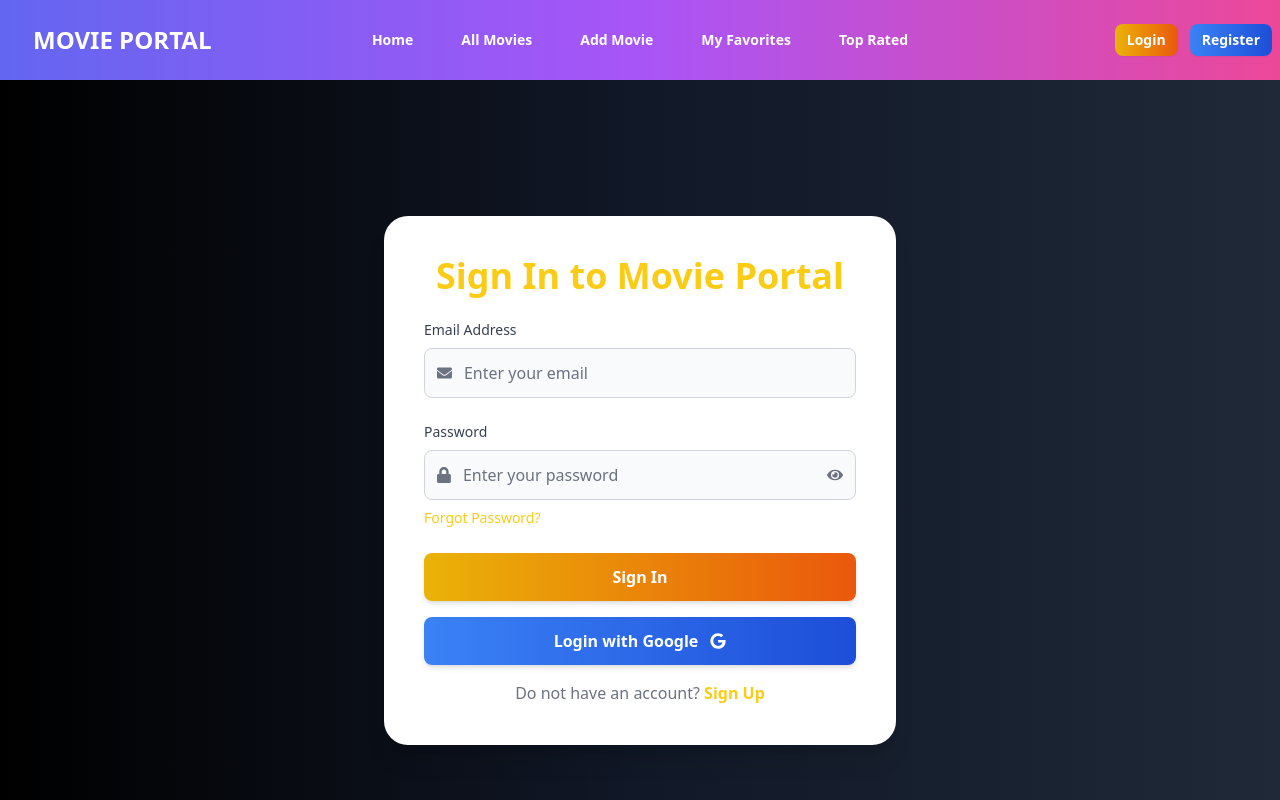
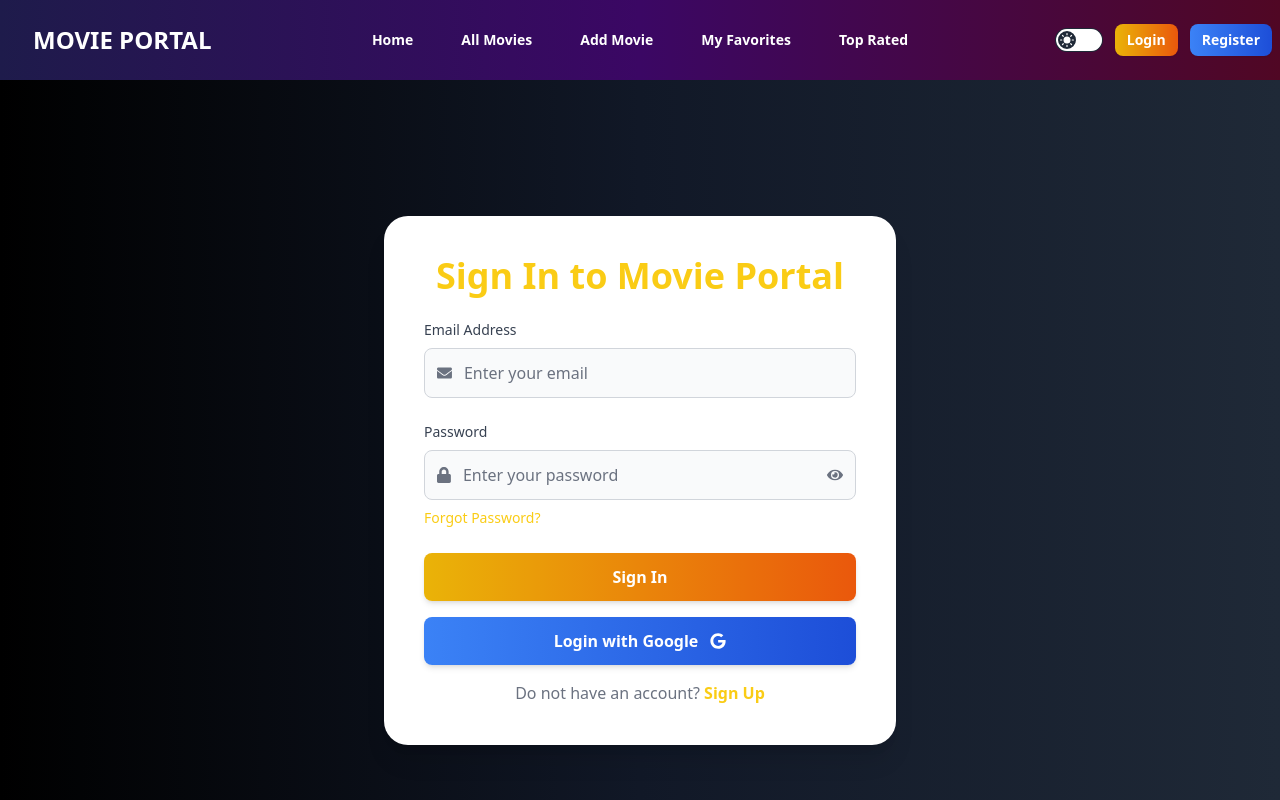
Before and after one commit to nahidn228/Movie-Portal-Client, a React (Vite) app: page /login in a window 1280 px wide. Shown: the top 800 px of the page. Built offline with nearby package versions, Linux system fonts and the light colour scheme; no server answers.

Commit message:
implement dark theme

```diff
--- a/index.html
+++ b/index.html
@@ -1,5 +1,5 @@
 <!DOCTYPE html>
-<html lang="en">
+<html lang="en" data-theme="light">
   <head>
     <meta charset="UTF-8" />
     <link rel="icon" type="image/svg+xml" href="/vite.svg" />
--- a/src/components/Navbar.jsx
+++ b/src/components/Navbar.jsx
@@ -1,20 +1,38 @@
-import { useContext } from "react";
+import { useContext, useEffect, useState } from "react";
 import { NavLink } from "react-router-dom";
 import navImg from "../assets/user.png";
 import { AuthContext } from "../provider/AuthProvider";
 
 const Navbar = () => {
   const { user, signOutUser } = useContext(AuthContext);
-  console.log(user);
+  const [isDarkMode, setIsDarkMode] = useState(false);
+
+  // Check and set the theme from localStorage on initial render
+  useEffect(() => {
+    const savedTheme = localStorage.getItem("theme");
+    if (savedTheme) {
+      setIsDarkMode(savedTheme === "dark");
+      document.body.classList.toggle("dark", savedTheme === "dark");
+    }
+  }, []);
 
   const handleSignOut = () => {
     signOutUser()
       .then(() => {
-        console.log("sign out success");
+        console.log("Sign out success");
       })
-      .catch(() => {
-        // An error happened.
+      .catch((error) => {
+        console.error("Sign out error:", error);
       });
+  };
+
+  const handleThemeToggle = () => {
+    const newTheme = !isDarkMode;
+    setIsDarkMode(newTheme);
+    // Store the selected theme in localStorage
+    localStorage.setItem("theme", newTheme ? "dark" : "light");
+    // Toggle the dark mode class on the body element
+    document.body.classList.toggle("dark", newTheme);
   };
 
   const navLinks = (
@@ -63,7 +81,7 @@ const Navbar = () => {
   );
 
   return (
-    <div className="navbar bg-gradient-to-r from-indigo-500 via-purple-500 to-pink-500 text-white shadow-lg">
+    <div className="navbar bg-gradient-to-r from-indigo-950 via-purple-950 to-pink-950 text-white shadow-lg">
       {/* Navbar Start */}
       <div className="navbar-start">
         <div className="dropdown">
@@ -109,6 +127,47 @@ const Navbar = () => {
 
       {/* Navbar End */}
       <div className="navbar-end space-x-3">
+        {/* Toggle Theme */}
+        <div>
+          <label className="grid cursor-pointer place-items-center">
+            <input
+              type="checkbox"
+              checked={isDarkMode}
+              onChange={handleThemeToggle}
+              className="toggle theme-controller bg-base-content col-span-2 col-start-1 row-start-1"
+            />
+            <svg
+              className="stroke-base-100 fill-base-100 col-start-1 row-start-1"
+              xmlns="http://www.w3.org/2000/svg"
+              width="14"
+              height="14"
+              viewBox="0 0 24 24"
+              fill="none"
+              stroke="currentColor"
+              strokeWidth="2"
+              strokeLinecap="round"
+              strokeLinejoin="round"
+            >
+              <circle cx="12" cy="12" r="5" />
+              <path d="M12 1v2M12 21v2M4.2 4.2l1.4 1.4M18.4 18.4l1.4 1.4M1 12h2M21 12h2M4.2 19.8l1.4-1.4M18.4 5.6l1.4-1.4" />
+            </svg>
+            <svg
+              className="stroke-base-100 fill-base-100 col-start-2 row-start-1"
+              xmlns="http://www.w3.org/2000/svg"
+              width="14"
+              height="14"
+              viewBox="0 0 24 24"
+              fill="none"
+              stroke="currentColor"
+              strokeWidth="2"
+              strokeLinecap="round"
+              strokeLinejoin="round"
+            >
+              <path d="M21 12.79A9 9 0 1 1 11.21 3 7 7 0 0 0 21 12.79z"></path>
+            </svg>
+          </label>
+        </div>
+
         {!user ? (
           <>
             <NavLink
@@ -129,7 +188,6 @@ const Navbar = () => {
             {user && user?.photoURL ? (
               <div className="relative inline-block group">
                 {/* User img */}
-
                 <img
                   className="w-10 h-10 rounded-full object-cover"
                   src={user?.photoURL}
--- a/src/index.css
+++ b/src/index.css
@@ -1,3 +1,15 @@
 @tailwind base;
 @tailwind components;
 @tailwind utilities;
+
+svg.star-svg{
+    display: inline;
+}
+
+
+.dark .bg-white {
+    background-color: #1a202c; /* Dark background */
+  }
+  .dark .text-black {
+    color: white; /* Light text for dark mode */
+  }
--- a/src/pages/NotFound.jsx
+++ b/src/pages/NotFound.jsx
@@ -23,7 +23,7 @@ const NotFound = () => {
           404
         </h1>
         <p className="text-lg mt-4 animate__animated animate__fadeIn animate__delay-2s">
-          The page you're looking for doesn't exist. But don't worry, you can go
+          The page you are looking for does not exist. But do not worry, you can go
           back to the home page.
         </p>
 
--- a/src/pages/Register.jsx
+++ b/src/pages/Register.jsx
@@ -1,5 +1,7 @@
 import "animate.css";
-import { useContext, useLocation, useState } from "react";
+import { useContext, useState } from "react";
+import { useLocation } from "react-router-dom";
+
 import {
   FaCamera,
   FaEnvelope,
@@ -14,8 +16,8 @@ import Swal from "sweetalert2";
 import { AuthContext } from "../provider/AuthProvider";
 
 const Register = () => {
+  const location = useLocation();
   const navigate = useNavigate();
-  const location = useLocation();
   const { createUser, loginWithGoogle, updateUser, setUser, setLoading } =
     useContext(AuthContext);
   const [showPassword, setShowPassword] = useState(false);
@@ -56,7 +58,6 @@ const Register = () => {
         updateUser({ displayName: name, photoURL: photo })
           .then(() => {
             setUser({ ...user, displayName: name, photoURL: photo });
-
 
             Swal.fire({
               title: `Successfully Signed-up`,
```
